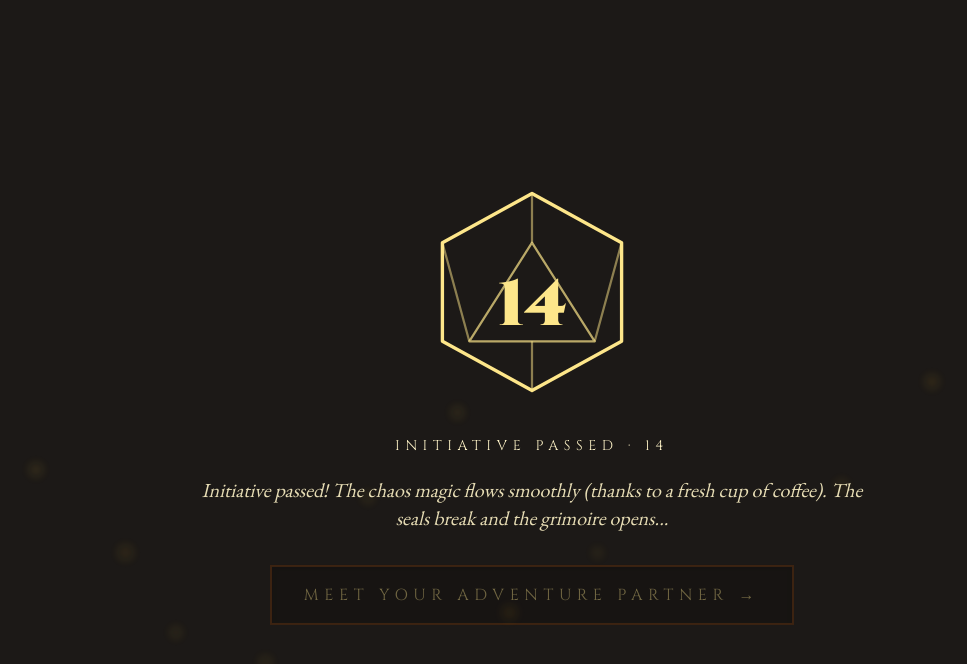
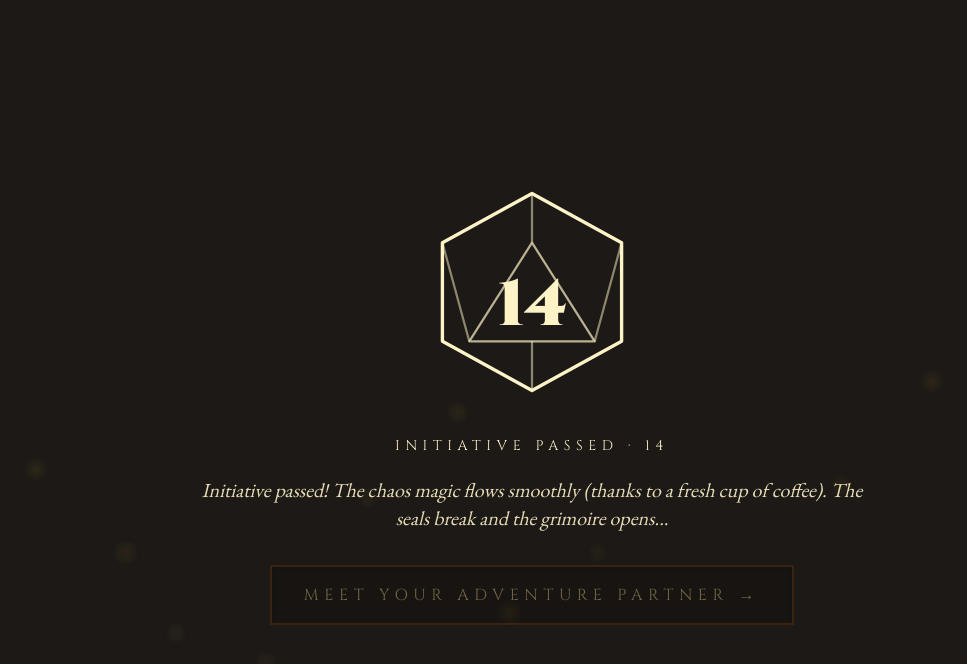
Before and after one commit to fernandagisella/epic-curriculum, a Next.js app: page / in a window 1280 px wide. Both pictures are taken after a click on the button "ROLL DICE FOR INITIATIVE". Shown: the top 664 px of the page, without its empty margins (108-1075 px from the left). Built offline with nearby package versions, Linux system fonts and the light colour scheme.

Commit message:
task: copies modified to add more states

```diff
--- a/src/app/components/D20Dice.jsx
+++ b/src/app/components/D20Dice.jsx
@@ -12,10 +12,20 @@ const OUTCOMES = {
     copy: "Critical Hit! The Code Witch casts 'Clean Architecture' while downing a perfect espresso. All bugs in a 50-mile radius instantly vanish, and her Mana (Coffee Supply) is automatically refilled. You gain +5 to Sanity.",
     color: "text-amber-300",
   },
+  greatSuccess: {
+    label: "Great Success",
+    copy: "A masterful roll! Fueled by a fresh-pulled espresso, the Code Witch glides through the seal with practiced ease — variables align, types behave, and the linter holds its tongue. The grimoire opens at thy command.",
+    color: "text-amber-200",
+  },
   success: {
     label: "Initiative Passed",
     copy: "Initiative passed! The chaos magic flows smoothly (thanks to a fresh cup of coffee). The seals break and the grimoire opens...",
     color: "text-amber-100",
+  },
+  slimMargin: {
+    label: "Slim Margin",
+    copy: "By the skin of thy teeth! The chaos magic sputters, the coffee runs cold, but the Witch jury-rigs a passing spell with duct-tape syntax and stubborn willpower. The grimoire creaks open — suspicious of thy fortune.",
+    color: "text-amber-500",
   },
   criticalFail: {
     label: "Critical Failure",
@@ -26,8 +36,10 @@ const OUTCOMES = {
 
 function classify(roll) {
   if (roll === 20) return "criticalSuccess";
-  if (roll === 1) return "criticalFail";
-  return "success";
+  if (roll >= 15) return "greatSuccess";
+  if (roll >= 8) return "success";
+  if (roll >= 2) return "slimMargin";
+  return "criticalFail";
 }
 
 const CRIT_GLOW_KEYFRAMES = [
@@ -138,9 +150,15 @@ export default function D20Dice({ onComplete }) {
   const diceColor =
     outcome === "criticalSuccess"
       ? "text-amber-300"
-      : outcome === "criticalFail"
-        ? "text-rose-400"
-        : "text-amber-200";
+      : outcome === "greatSuccess"
+        ? "text-amber-200"
+        : outcome === "success"
+          ? "text-amber-100"
+          : outcome === "slimMargin"
+            ? "text-amber-500"
+            : outcome === "criticalFail"
+              ? "text-rose-400"
+              : "text-amber-200";
 
   const diceAnimate =
     phase === "rolling"
@@ -154,7 +172,18 @@ export default function D20Dice({ onComplete }) {
         ? { x: [0, -16, 16, -12, 12, -6, 6, 0] }
         : outcome === "criticalSuccess"
           ? { scale: [1, 1.08, 1, 1.08, 1], filter: CRIT_GLOW_KEYFRAMES }
-          : { scale: [1, 1.04, 1] };
+          : outcome === "greatSuccess"
+            ? {
+                scale: [1, 1.06, 1],
+                filter: [
+                  "drop-shadow(0 0 0 transparent)",
+                  "drop-shadow(0 0 16px rgba(252, 211, 77, 0.7))",
+                  "drop-shadow(0 0 4px rgba(252, 211, 77, 0.25))",
+                ],
+              }
+            : outcome === "slimMargin"
+              ? { x: [0, -6, 6, -4, 4, 0], scale: [1, 1.02, 1] }
+              : { scale: [1, 1.04, 1] };
 
   const diceTransition =
     phase === "rolling"
@@ -166,7 +195,11 @@ export default function D20Dice({ onComplete }) {
               scale: { duration: 1.6, repeat: Infinity, ease: "easeInOut" },
               filter: { duration: 1.6, repeat: Infinity, ease: "easeInOut" },
             }
-          : { duration: 0.6, ease: "easeOut" };
+          : outcome === "greatSuccess"
+            ? { duration: 1.1, ease: "easeOut" }
+            : outcome === "slimMargin"
+              ? { duration: 0.8, ease: "easeOut" }
+              : { duration: 0.6, ease: "easeOut" };
 
   return (
     <div className="flex flex-col items-center gap-8 w-full max-w-2xl">
```
